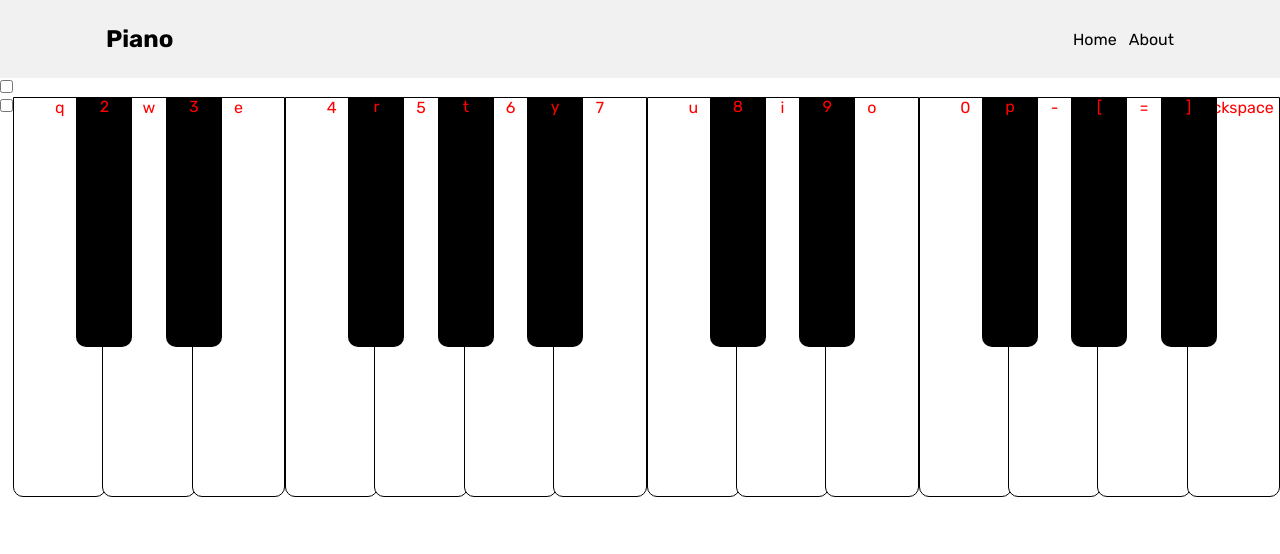
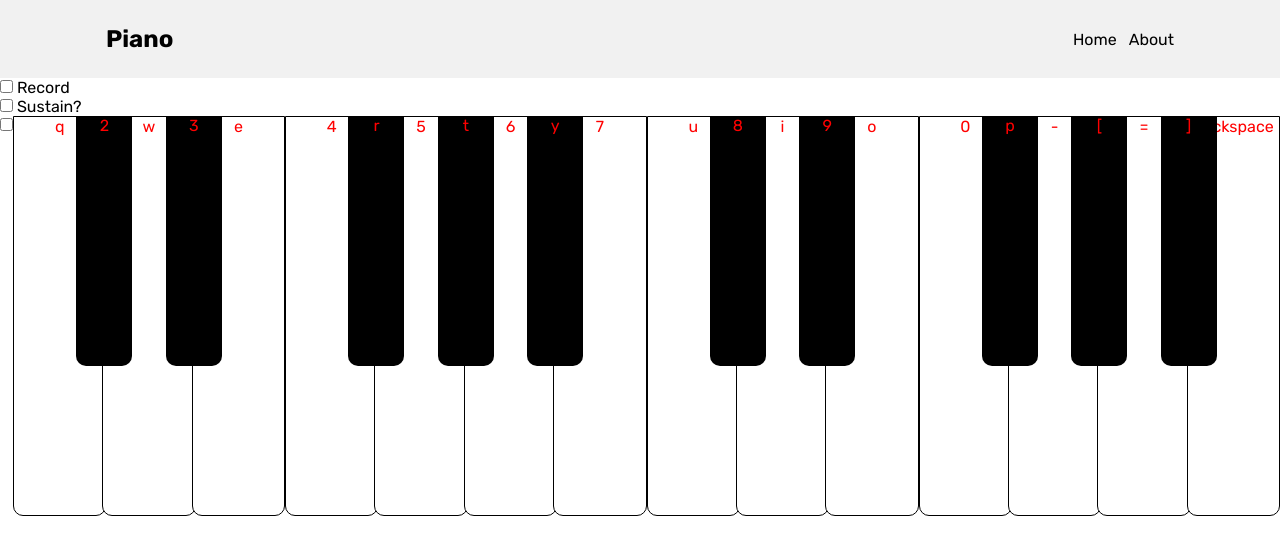
Before and after one commit to AarhamH/MyPiano, a Vue app in the folder vue-client/: page / in a window 1280 px wide. Shown: the top 554 px of the page. Built offline with nearby package versions, Linux system fonts and the light colour scheme.

Commit message:
Implemented sustain button

```diff
--- a/vue-client/package.json
+++ b/vue-client/package.json
@@ -19,5 +19,6 @@
     "sass": "^1.66.1",
     "uid": "^2.0.2",
     "vite": "^4.4.9"
-  }
+  },
+  "type": "module"
 }
--- a/vue-client/src/components/Dashboard.vue
+++ b/vue-client/src/components/Dashboard.vue
@@ -2,35 +2,43 @@
     <div class="control-board">
       <div class="button-container">
         <div class="checkbox-apple">
-            <input class="yep" id="check-apple" type="checkbox" @change="handleCheckboxChange">
-            <label for="check-apple"></label>
+          <input class="yep" id="check-apple-record" type="checkbox" @change="handleCheckboxChange">
+          Record
+          <label for="check-apple-record"></label>
+        </div>
+        <div class="checkbox-apple">
+          <input class="yep" id="check-apple-sustain" type="checkbox" @change="handleSustain">
+          Sustain?
+          <label for="check-apple-sustain"></label>
         </div>
       </div>
-      <!-- Your content goes here -->
     </div>
   </template>
 
-<script setup>
-    import { defineProps } from 'vue'
-    import * as Tone from 'tone'
+<script>
+import { ref, onMounted } from 'vue';
+import * as Tone from 'tone';
 
-    const props = defineProps({
-        recorder:Tone.Recorder,
-        synth:Tone.PolySynth,
-        word:String
-    })
+const isChecked = ref(false);
+export const isSustained = ref(false);
+export default {
+  props: {
+    recorder: Object,
+    synth: Object,
+  },
+  setup(props) {
     const handleCheckboxChange = () => {
-        if (!isChecked) {
-            console.log("recording starting")
+      if (!isChecked.value) {
+        console.log("recording starting");
         Tone.start(); // Ensure audio context is started
         props.synth.connect(props.recorder); // Connect the synth to the recorder
         props.recorder.start(); // Start recording
       } else {
-            console.log("recording stopping")
+        console.log("recording stopping");
         setTimeout(async () => {
           // the recorded audio is returned as a blob
           const recording = await props.recorder.stop();
-            // download the recording by creating an anchor element and blob url
+          // download the recording by creating an anchor element and blob URL
           const url = URL.createObjectURL(recording);
           const anchor = document.createElement("a");
           anchor.download = "recording.webm";
@@ -38,8 +46,33 @@
           anchor.click();
         }, 400);
       }
-        isChecked = !isChecked;
+      isChecked.value = !isChecked.value;
     };
-    let isChecked = false;
 
+    const handleSustain = () => {
+      if (!isSustained.value) {
+        console.log("sustain starting");
+      } else {
+        console.log("sustain stopping");
+      }
+      isSustained.value = !isSustained.value;
+    };
+
+    const useSustain = () => isSustained.value;
+
+    // Start audio context when the component is mounted
+    onMounted(() => {
+      Tone.start();
+    });
+
+    return {
+      isChecked,
+      isSustained,
+      handleCheckboxChange,
+      handleSustain,
+      useSustain,
+    };
+  },
+};
+export function useSustain(){return isSustained.value}
 </script>
--- a/vue-client/src/components/Piano.vue
+++ b/vue-client/src/components/Piano.vue
@@ -15,8 +15,10 @@
 </template>
 
 <script setup>
-import { defineProps } from 'vue'
+import { defineProps, ref } from 'vue'
 import * as Tone from "tone";
+import { isSustained } from './Dashboard.vue';
+import Dashboard from './Dashboard.vue'
 
 const props = defineProps({
     synth:Tone.PolySynth
@@ -61,9 +63,22 @@ const playNote = (note) => {
 
 const releaseNote = (note) => {
   if (pressedKeys.has(note)) {
-    props.synth.triggerRelease(note);
+    if(isSustained.value)
+    {
+        setTimeout(async () => {
+        props.synth.triggerRelease(note);
+        },400)
+    }
+    else{
+        setTimeout(async () => {
+        props.synth.triggerRelease(note);
+        },0)
+    }
+    console.log(isSustained.value)
+
     pressedKeys.delete(note);
   }
+
 };
 
 window.addEventListener("keydown", (event) => {
```
Lines whose indentation alone changed are shown as unchanged.
